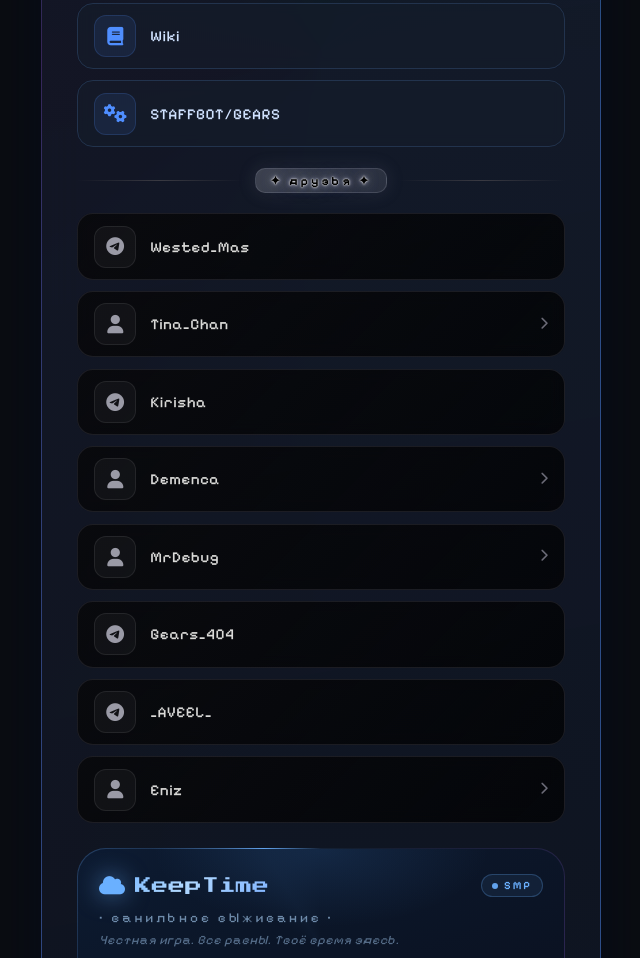
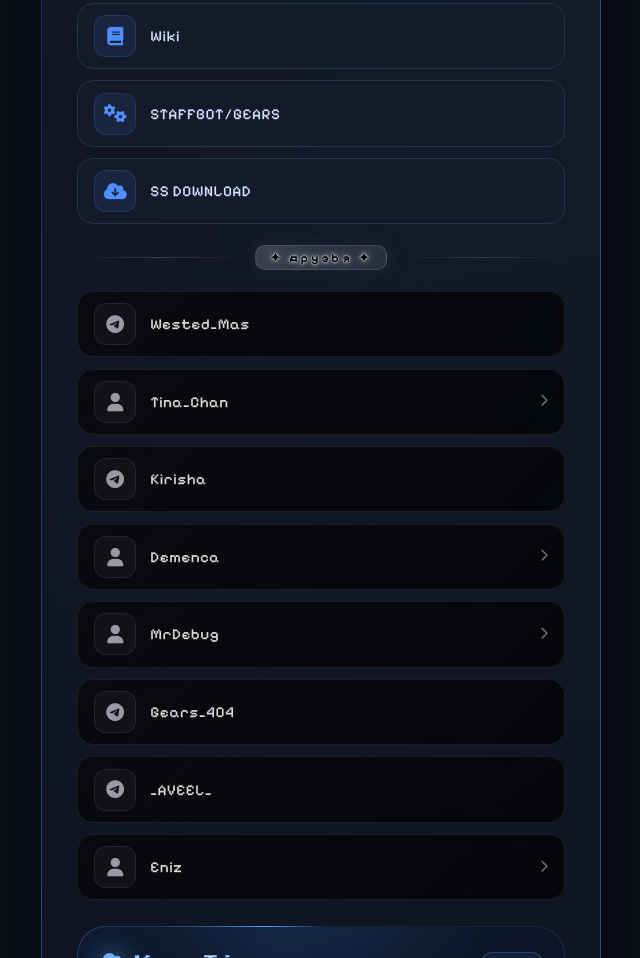
Before and after one commit to qwe123zxc0909/staffstudio.github.io, a plain HTML site: page index.html in a window 1280 px wide. Shown: the part 1080-2038 px from the top of the page, without its empty margins (319-959 px from the left). Drawn offline with Linux system fonts and the light colour scheme.

Commit message:
Update index.html

```diff
--- a/index.html
+++ b/index.html
@@ -1809,6 +1809,12 @@
             <a href="https://qwe123zxc0909.github.io/Gearssite.github.io/" target="_blank" class="link-item">
                 <span class="icon"><i class="fas fa-cogs"></i></span>
                 <span class="label">STAFFBOT/GEARS</span>
+                <i class="fas fa-arrow-right arrow"></i>
+            </a>
+
+            <a href="https://qwe123zxc0909.github.io/SSdownload.github.io/" target="_blank" class="link-item">
+                <span class="icon"><i class="fas fa-cloud-download-alt"></i></span>
+                <span class="label">SS DOWNLOAD</span>
                 <i class="fas fa-arrow-right arrow"></i>
             </a>
 
```
